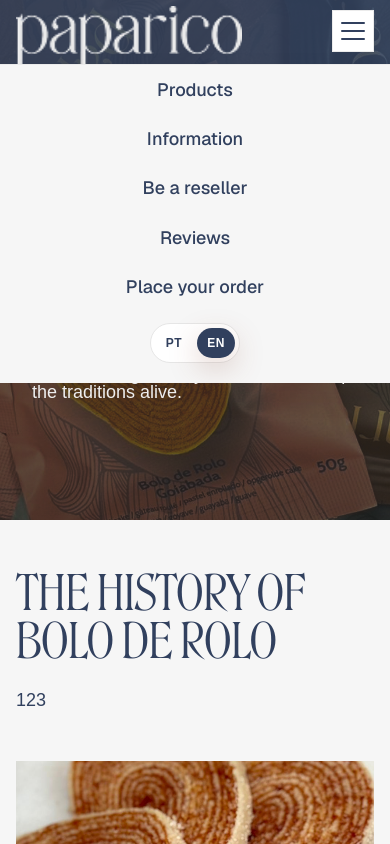
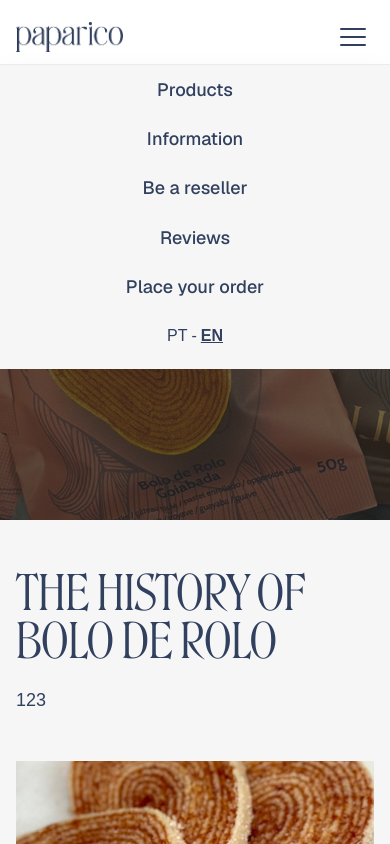
Before and after one commit to rianmartins/paparico-website, a Next.js app: page /en in a window 390 px wide. Both pictures are taken after a click on the button "Open navigation menu". Shown: the top 844 px of the page. Built offline with nearby package versions, Linux system fonts and the light colour scheme; a web font is replaced by a local one.

Commit message:
fix: responsiveness issues on header

```diff
--- a/src/components/Button/Button.module.css
+++ b/src/components/Button/Button.module.css
@@ -1,6 +1,9 @@
 .Button {
   border: none;
   cursor: pointer;
+  font-family: var(--font-apercu-pro);
+  font-weight: 600;
+  line-height: 18px;
 }
 
 .Button--size-small {
@@ -9,7 +12,7 @@
 }
 
 .Button--size-medium {
-  padding: 14px 24px;
+  padding: 12px 18px;
   font-size: 16px;
 }
 
--- a/src/components/Footer/Footer.module.css
+++ b/src/components/Footer/Footer.module.css
@@ -79,6 +79,10 @@
       width: 100%;
     }
 
+    .siteName {
+      display: none;
+    }
+
     .siteMap {
       flex-direction: row;
       flex-wrap: wrap;
@@ -106,10 +110,6 @@
       }
     }
 
-    .siteName {
-      display: none;
-    }
-
     .siteMap {
       width: 100%;
       align-items: center;
--- a/src/components/Header/Header.module.css
+++ b/src/components/Header/Header.module.css
@@ -3,25 +3,32 @@
   top: 0;
   display: flex;
   justify-content: space-between;
+  align-items: center;
   flex-direction: row;
   width: 100%;
-  height: 160px;
+  height: 70px;
   z-index: 5;
 
   .logo {
+    align-items: center;
     align-self: center;
+  }
+
+  .logo.mobile {
+    display: none;
   }
 
   .menu {
     display: flex;
-    gap: 40px;
+    gap: 27px;
     color: var(--color-primary);
-    font-weight: 500;
     align-items: center;
 
     .item {
+      font-family: var(--font-apercu-pro);
+      font-weight: 400;
       font-size: 18px;
-      line-height: 150%;
+      line-height: 100%;
       cursor: pointer;
       text-decoration: none;
       color: white;
@@ -41,10 +48,43 @@
   display: none;
 }
 
+@media (max-width: 1050px) {
+  .Header {
+    .orderButton {
+      display: none;
+    }
+  }
+}
+
 @media (max-width: 900px) {
   .Header {
-    padding: 0 16px;
-    height: 120px;
+    .logo {
+      img {
+        width: 150px;
+        height: auto;
+      }
+    }
+
+    .menu {
+      gap: 14px;
+    }
+  }
+}
+
+@media (max-width: 790px) {
+  .Header {
+    .logo {
+      img {
+        width: 120px;
+        height: auto;
+      }
+    }
+
+    .menu {
+      .item {
+        font-size: 16px;
+      }
+    }
   }
 }
 
@@ -56,11 +96,21 @@
     height: 74px;
     padding: 10px 16px;
 
-    background: rgba(49, 64, 94, 0.8);
+    background: white;
 
     .logo {
-      height: 62px;
-      width: auto;
+      img {
+        width: 107px;
+        height: auto;
+      }
+    }
+
+    .logo:not(.mobile) {
+      display: none;
+    }
+
+    .logo.mobile {
+      display: inline-flex;
     }
 
     .hamburger {
@@ -72,7 +122,7 @@
       align-items: center;
       justify-content: center;
       gap: 6px;
-      border: 1px solid #ebebeb;
+      border: none;
       background: #fff;
       cursor: pointer;
       transition: background-color 0.2s ease, border-color 0.2s ease;
@@ -88,7 +138,6 @@
 
     .hamburger:hover {
       background: #f7f7f7;
-      border-color: #dedede;
     }
 
     .menu {
@@ -131,5 +180,8 @@
 
   .mobileLanguageSwitcher {
     justify-content: center;
+    div {
+      color: var(--color-primary);
+    }
   }
 }
--- a/src/components/Header/Header.tsx
+++ b/src/components/Header/Header.tsx
@@ -26,7 +26,14 @@ const Header: FC<HeaderProps> = ({ className = "" }) => {
   return (
     <header className={cx(styles.Header, className)}>
       <Link href={`/${language}`} className={styles.logo} aria-label={t.header.homeAria}>
-        <Image src="/logo-branca.png" alt="Paparico" width={226} height={62} priority />
+        <Image src="/logo-branca.png" alt="Paparico" width={162} height={45} priority />
+      </Link>
+      <Link
+        href={`/${language}`}
+        className={cx(styles.logo, styles.mobile)}
+        aria-label={t.header.homeAria}
+      >
+        <Image src="/logo.png" alt="Paparico" width={162} height={45} priority />
       </Link>
       <nav className={styles.menu}>
         <Link className={styles.item} href={`/${language}#products`} scroll={isHome}>
@@ -41,11 +48,16 @@ const Header: FC<HeaderProps> = ({ className = "" }) => {
         <Link className={styles.item} href={`/${language}#reviews`}>
           {t.header.reviews}
         </Link>
-        <a href={WHATSAPP_URL} target="_blank" rel="noopener noreferrer">
-          <Button variant="secondary">{t.header.order}</Button>
-        </a>
-        {/* <LanguageSwitcher /> */}
+        <LanguageSwitcher />
       </nav>
+      <a
+        href={WHATSAPP_URL}
+        target="_blank"
+        rel="noopener noreferrer"
+        className={styles.orderButton}
+      >
+        <Button variant="secondary">{t.header.order}</Button>
+      </a>
       <button
         className={styles.hamburger}
         type="button"
--- a/src/components/HeroHeader/HeroHeader.module.css
+++ b/src/components/HeroHeader/HeroHeader.module.css
@@ -73,12 +73,13 @@
   }
 
   .title {
-    font-size: 42px;
+    font-size: 75px;
     line-height: 120%;
   }
 
   .subtitle {
     font-size: 20px;
+    width: 60%;
   }
 
   .heroSection {
@@ -93,7 +94,7 @@
     min-height: 520px;
 
     .container {
-      margin-top: 30%;
+      margin-top: 10%;
     }
   }
 
@@ -102,10 +103,20 @@
   }
 
   .title {
-    font-size: 36px;
+    font-size: 55px;
   }
 
   .subtitle {
     font-size: 18px;
+    width: 70%;
   }
 }
+
+@media (max-width: 400px) {
+  .title {
+    font-size: 40px;
+  }
+  .subtitle {
+    width: 90%;
+  }
+}
--- a/src/components/LanguageSwitcher/LanguageSwitcher.module.css
+++ b/src/components/LanguageSwitcher/LanguageSwitcher.module.css
@@ -2,30 +2,18 @@
   display: inline-flex;
   gap: 4px;
   padding: 4px;
-  border: 1px solid #e6e6e6;
-  border-radius: 999px;
-  background: #fff;
   width: fit-content;
   margin: auto;
+  color: white;
+
+  div {
+    font-family: var(--font-apercu-pro);
+    font-weight: 500;
+    cursor: pointer;
+  }
+
+  .active {
+    font-weight: 900;
+    text-decoration: underline;
+  }
 }
-
-.button {
-  min-width: 38px;
-  height: 30px;
-  padding: 6px 10px;
-  border: none;
-  border-radius: 999px;
-  background: transparent;
-  color: var(--color-primary);
-  font-size: 12px;
-  font-weight: 600;
-  letter-spacing: 0.04em;
-  cursor: pointer;
-  transition: background-color 0.2s ease, color 0.2s ease, box-shadow 0.2s ease;
-}
-
-.active {
-  background: var(--color-primary);
-  color: #fff;
-  box-shadow: 0 10px 30px rgba(138, 71, 51, 0.25);
-}
--- a/src/components/LanguageSwitcher/LanguageSwitcher.tsx
+++ b/src/components/LanguageSwitcher/LanguageSwitcher.tsx
@@ -6,7 +6,7 @@ import { usePathname, useRouter } from "next/navigation";
 
 import styles from "./LanguageSwitcher.module.css";
 import { useLanguage, useTranslations } from "@/i18n/LanguageProvider";
-import { SUPPORTED_LANGUAGES, type Language } from "@/i18n/translations";
+import { type Language } from "@/i18n/translations";
 
 type LanguageSwitcherProps = {
   className?: string;
@@ -36,17 +36,19 @@ const LanguageSwitcher: FC<LanguageSwitcherProps> = ({ className = "" }) => {
       role="group"
       aria-label={t.common.languageSwitcher}
     >
-      {SUPPORTED_LANGUAGES.map((option) => (
-        <button
-          key={option}
-          type="button"
-          className={cx(styles.button, { [styles.active]: language === option })}
-          onClick={() => handleLanguageChange(option)}
-          aria-pressed={language === option}
-        >
-          {option.toUpperCase()}
-        </button>
-      ))}
+      <div
+        className={cx({ [styles.active]: language === "pt" })}
+        onClick={() => handleLanguageChange("pt")}
+      >
+        PT
+      </div>
+      <div>-</div>
+      <div
+        className={cx({ [styles.active]: language === "en" })}
+        onClick={() => handleLanguageChange("en")}
+      >
+        EN
+      </div>
     </div>
   );
 };
--- a/src/i18n/translations.tsx
+++ b/src/i18n/translations.tsx
@@ -59,7 +59,7 @@ export type TranslationContent = {
       cta: string;
     };
     heroSection: {
-      title: string;
+      title: string | ReactNode;
       subtitle: string;
       alt: string;
     };
@@ -114,7 +114,12 @@ export const translations: Record<Language, TranslationContent> = {
         </>
       ),
       heroSection: {
-        title: "O tradicional bolo de rolo",
+        title: (
+          <>
+            O tradicional
+            <wbr /> bolo&nbsp;de&nbsp;rolo
+          </>
+        ),
         subtitle:
           "No Paparico, cada camada conta uma história. Um gesto de cuidado, um sabor que acolhe, um abraço em forma de bolo que atravessa o tempo e mantém viva a tradição pernambucana.",
         alt: "Paparico",
@@ -248,7 +253,12 @@ export const translations: Record<Language, TranslationContent> = {
         cta: "Leave your review",
       },
       heroSection: {
-        title: "The traditional bolo de rolo",
+        title: (
+          <>
+            The tradicional
+            <wbr /> bolo&nbsp;de&nbsp;rolo
+          </>
+        ),
         subtitle:
           "At Paparico, each layer tells a story. A gesture of care and love. The flavor that connects us to our roots. A hug in shape of cake that goes beyond time and keep the traditions alive.",
         alt: "Paparico",
```
Lines whose indentation alone changed are shown as unchanged.
